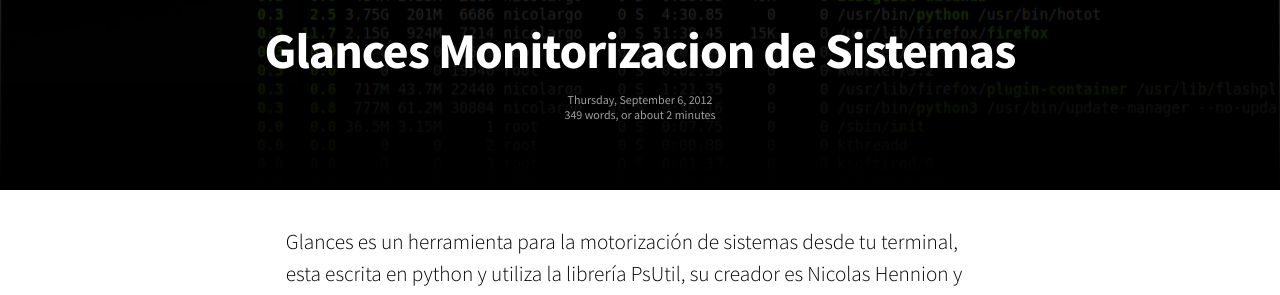
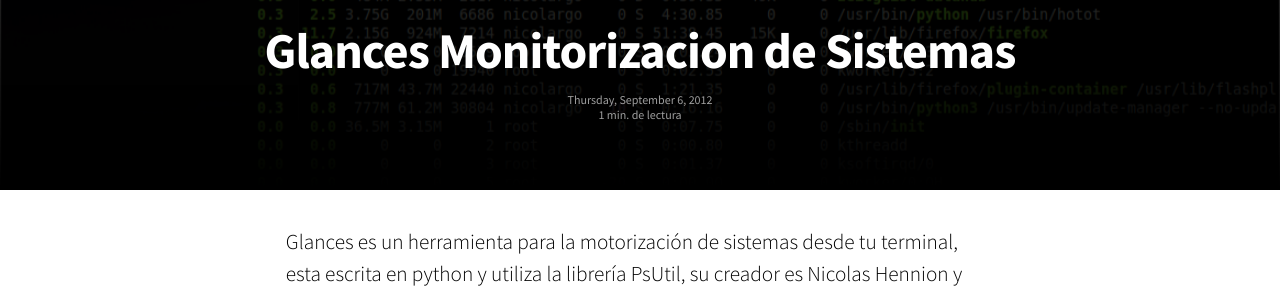
Before and after one commit to israelmgo/old-jekyll-blog, a Jekyll site: the page built from _posts/2012-09-06-Glances-Monitorizacion-de-Sistemas.md, in a window 1280 px wide and 900 px high, scrolled down 557 px. Shown: the part 153-448 px from the top of the window. Built offline with Jekyll 4.4.1, drawn with Linux system fonts in a browser that asks for light colours; nearby versions of some CDN libraries; comment, search, counter and statistics services are not loaded.

Commit message:
edit words count

```diff
--- a/_layouts/post.html
+++ b/_layouts/post.html
@@ -17,7 +17,12 @@
                         <span class="post-meta">
                             <time datetime="{{ page.date | date: "%F" "}}">{{ page.date | date: "%A, %B %-d, %Y"}}</time>
                             <br />
-                            <span class="post-word-count">{{ page.content | number_of_words }} words, or {{ page.content | reading_time }}</span>
+                            {% capture words %}
+														{{ page.content | number_of_words | minus: 250 }}
+														{% endcapture %}
+														{% unless words contains "-" %}
+														{{ words | plus: 250 | divided_by: 180 | append: " min. de lectura" }}
+														{% endunless %}
                         </span>
                     </div>
                     <a href="#topofpage" class="topofpage"><i class="fa fa-angle-double-down"></i></a>
```
